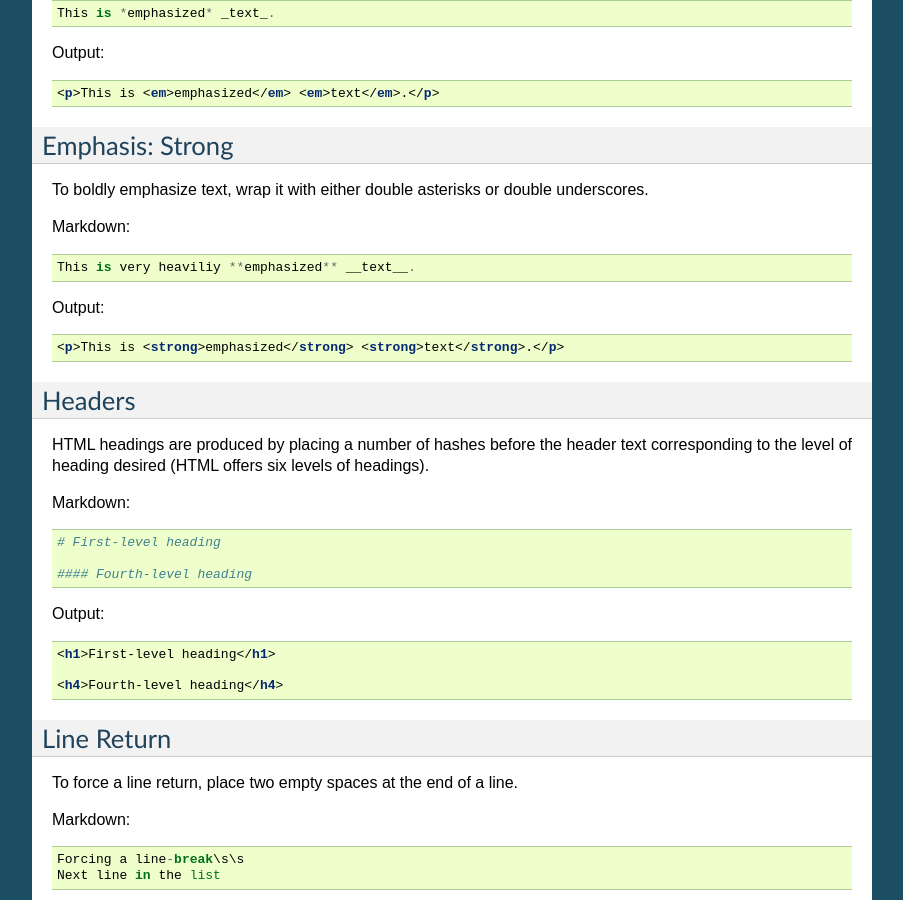
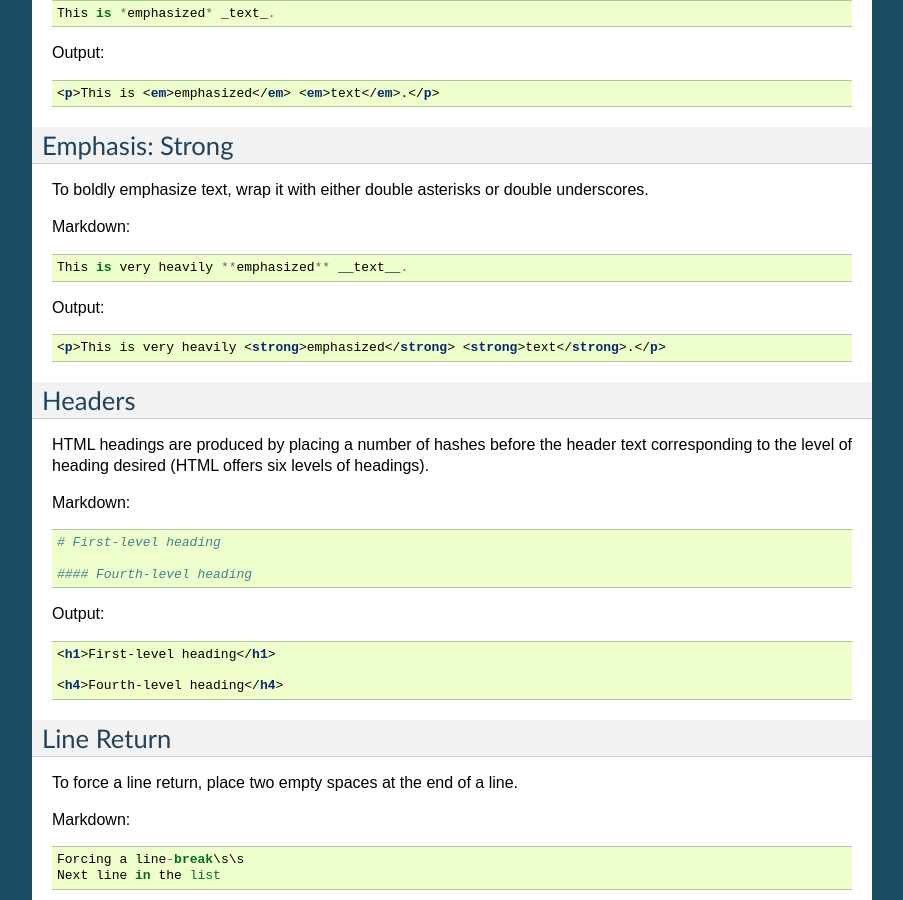
Before and after one commit to joaedwar/markdown-guide, a Sphinx documentation site: the page built from docs/basics.rst, in a window 1280 px wide and 900 px high, scrolled down 686 px. Shown: the whole window, without its empty margins (198-1101 px from the left). Built offline with Sphinx 7.4.7, drawn with Linux system fonts in a browser that asks for light colours.

Commit message:
strong emphasis

```diff
--- a/docs/basics.rst
+++ b/docs/basics.rst
@@ -53,13 +53,13 @@ To boldly emphasize text, wrap it with either double asterisks or double undersc
 
 Markdown::
 
-    This is very heaviliy **emphasized** __text__.
+    This is very heavily **emphasized** __text__.
 
 Output:
 
 .. code-block:: html
 
-    <p>This is <strong>emphasized</strong> <strong>text</strong>.</p>
+    <p>This is very heavily <strong>emphasized</strong> <strong>text</strong>.</p>
 
 
 Headers
```
